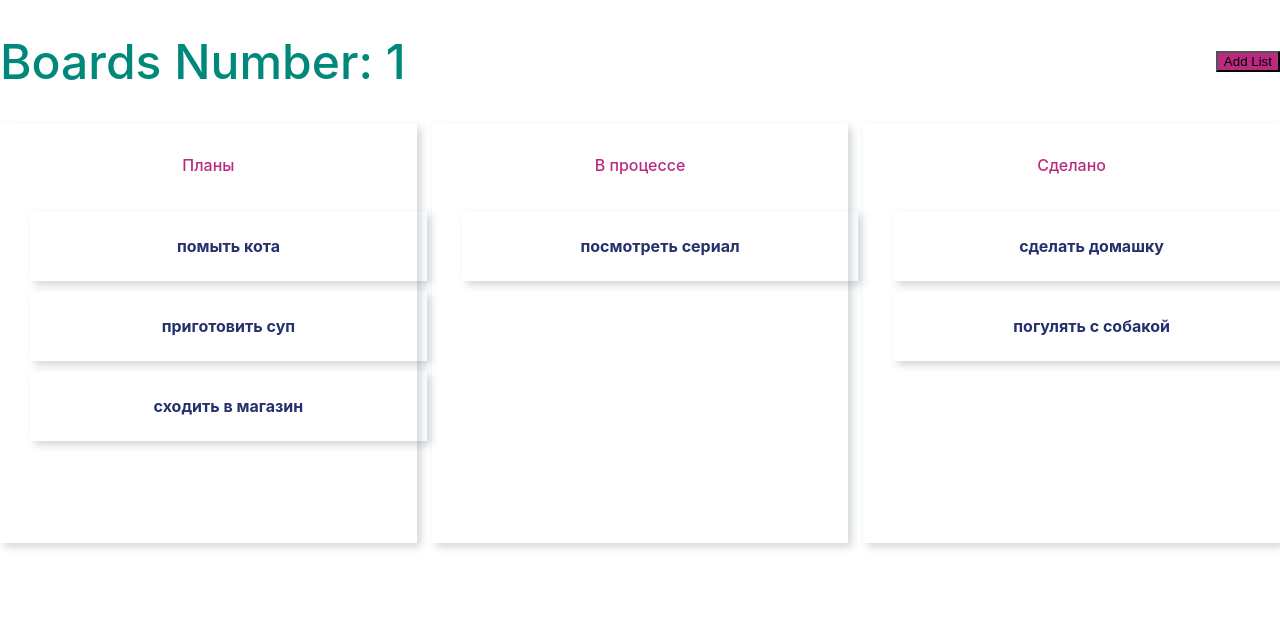
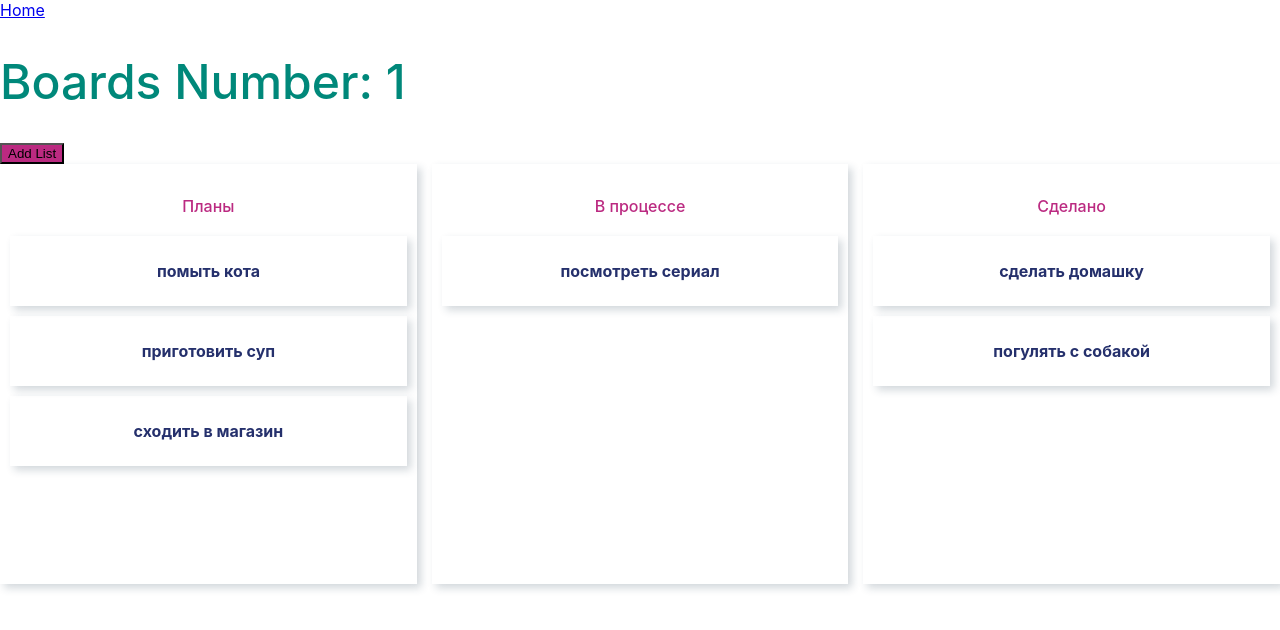
Before and after one commit to luba150278/simpleTrello, a React (Create React App) app: page /board/1 in a window 1280 px wide. Shown: the top 630 px of the page. Built offline with nearby package versions, Linux system fonts and the light colour scheme; no server answers; the HTML template or start-up script is replaced by a standard one.

Commit message:
add styles

```diff
--- a/src/pages/Board/Board.tsx
+++ b/src/pages/Board/Board.tsx
@@ -1,5 +1,5 @@
 import React, { useState, useEffect } from 'react';
-import { RouteComponentProps } from 'react-router-dom';
+import { Link, RouteComponentProps } from 'react-router-dom';
 import { IBoardPage } from '../../interfaces/board-page-interface';
 import './board.css';
 
@@ -54,7 +54,8 @@ function Board({ match }: RouteComponentProps<TParams>): JSX.Element {
 
   return (
     <>
-      <div className="board-header">
+      <div className="board-header container my-4">
+        <Link to="/">Home</Link>
         <h1>Boards Number: {match.params.id}</h1>
         <button className="btn btn-add-board mt-2">Add List</button>
       </div>
--- a/src/pages/Board/board.css
+++ b/src/pages/Board/board.css
@@ -8,8 +8,9 @@ h4 {
 }
 .board-header {
   display: flex;
-  justify-content: space-between;
-  align-items: center;
+  flex-direction: column;
+  justify-content: center;
+  align-items: flex-start;
 }
 .btn-add-board {
   background: #bb2a81;
@@ -36,6 +37,8 @@ h4 {
 
 .board-list {
   width: 100%;
+  margin: 0;
+  padding: 0;
 }
 .card.board-list-item {
   padding: 10px;
--- a/src/pages/Home/components/boards/boards.css
+++ b/src/pages/Home/components/boards/boards.css
@@ -7,7 +7,3 @@
   color: #25306c;
   font-weight: bold;
 }
-
-.card:hover {
-  background: #f1b4d6;
-}
```
Also changed, not shown: 2 other files (tests, documents, lock files or other folders).
